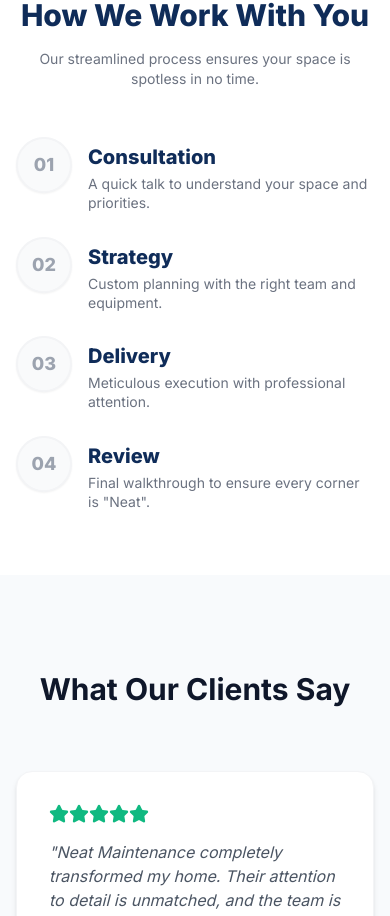
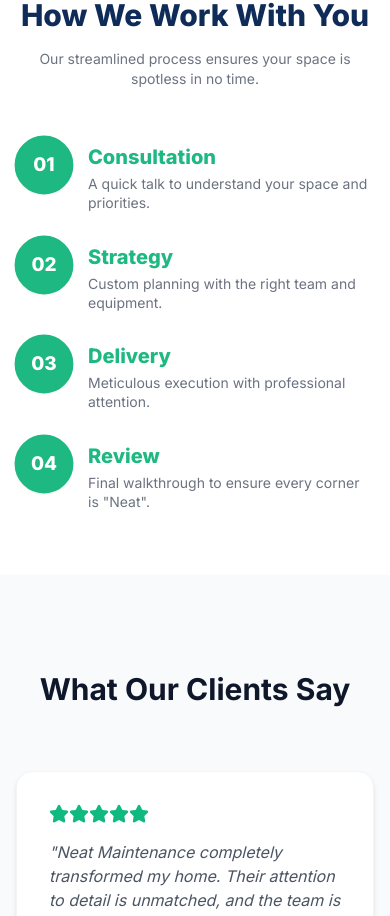
Before and after one commit to kritikakandhari/NeatBuildingMaintanence, a React (Vite) app: page / in a window 390 px wide. Shown: the part 4366-5282 px from the top of the page. Built offline with nearby package versions, Linux system fonts and the light colour scheme.

Commit message:
Auto-trigger green color on scroll for process steps on mobile

```diff
--- a/src/pages/Home.jsx
+++ b/src/pages/Home.jsx
@@ -202,12 +202,13 @@
               <motion.div
                 key={step.id}
                 initial="initial"
+                whileInView="hover"
                 whileHover="hover"
-                whileTap="hover"
-                viewport={{ once: true }}
+                viewport={{ once: true, amount: 0.8 }}
                 transition={{ delay: index * 0.1 }}
                 className="flex items-start gap-4 md:gap-8 relative cursor-pointer"
               >
+
 
                 {/* Process Circle */}
                 <div className="relative flex-shrink-0">
```
